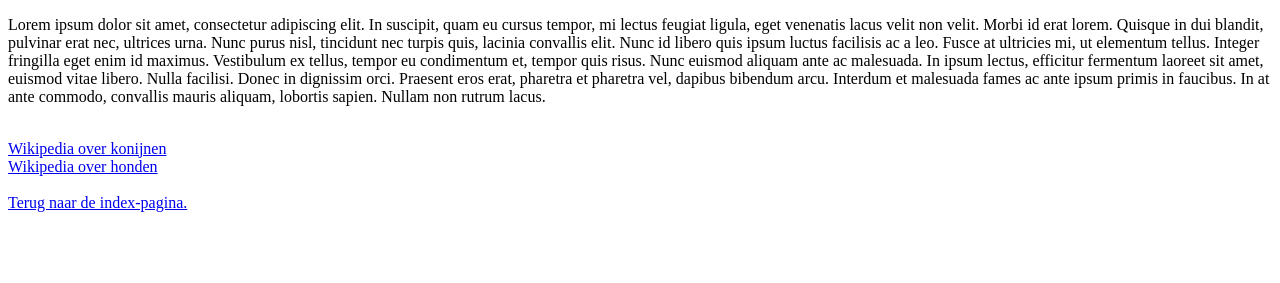
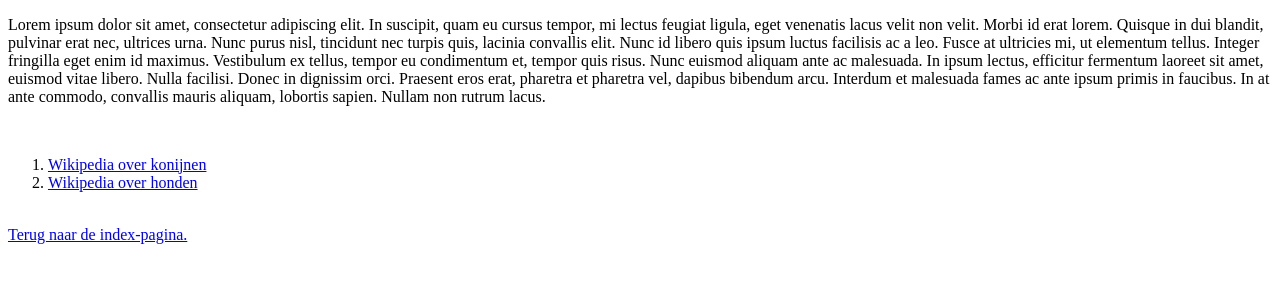
Before and after one commit to machbi/HTML2019, a plain HTML site: page h01/artikel.html in a window 1280 px wide. Shown: the part 105-388 px from the top of the page. Drawn offline with Linux system fonts and the light colour scheme.

Commit message:
OL gemaakt

```diff
--- a/h01/artikel.html
+++ b/h01/artikel.html
@@ -8,16 +8,21 @@
 <h1>Artikel over mijn huisdieren</h1>
 
 <h3>Links over huisdieren:</h3>
-<p>Lorem ipsum dolor sit amet, consectetur adipiscing elit. In suscipit, quam eu cursus tempor, mi lectus feugiat
+<p>
+    Lorem ipsum dolor sit amet, consectetur adipiscing elit. In suscipit, quam eu cursus tempor, mi lectus feugiat
     ligula, eget venenatis lacus velit non velit. Morbi id erat lorem. Quisque in dui blandit, pulvinar erat nec,
     ultrices urna. Nunc purus nisl, tincidunt nec turpis quis, lacinia convallis elit. Nunc id libero quis ipsum luctus
     facilisis ac a leo. Fusce at ultricies mi, ut elementum tellus. Integer fringilla eget enim id maximus. Vestibulum
     ex tellus, tempor eu condimentum et, tempor quis risus. Nunc euismod aliquam ante ac malesuada. In ipsum lectus,
     efficitur fermentum laoreet sit amet, euismod vitae libero. Nulla facilisi. Donec in dignissim orci. Praesent eros
     erat, pharetra et pharetra vel, dapibus bibendum arcu. Interdum et malesuada fames ac ante ipsum primis in faucibus.
-    In at ante commodo, convallis mauris aliquam, lobortis sapien. Nullam non rutrum lacus.</p><br>
-<a href="https://nl.wikipedia.org/wiki/Konijn_(dier)">Wikipedia over konijnen</a><br>
-<a href="https://nl.wikipedia.org/wiki/Hond">Wikipedia over honden</a><br>
+    In at ante commodo, convallis mauris aliquam, lobortis sapien. Nullam non rutrum lacus.
+</p><br>
+
+<ol>
+    <li><a href="https://nl.wikipedia.org/wiki/Konijn_(dier)">Wikipedia over konijnen</a></li>
+    <li><a href="https://nl.wikipedia.org/wiki/Hond">Wikipedia over honden</a></li>
+</ol>
 
 
 
```
